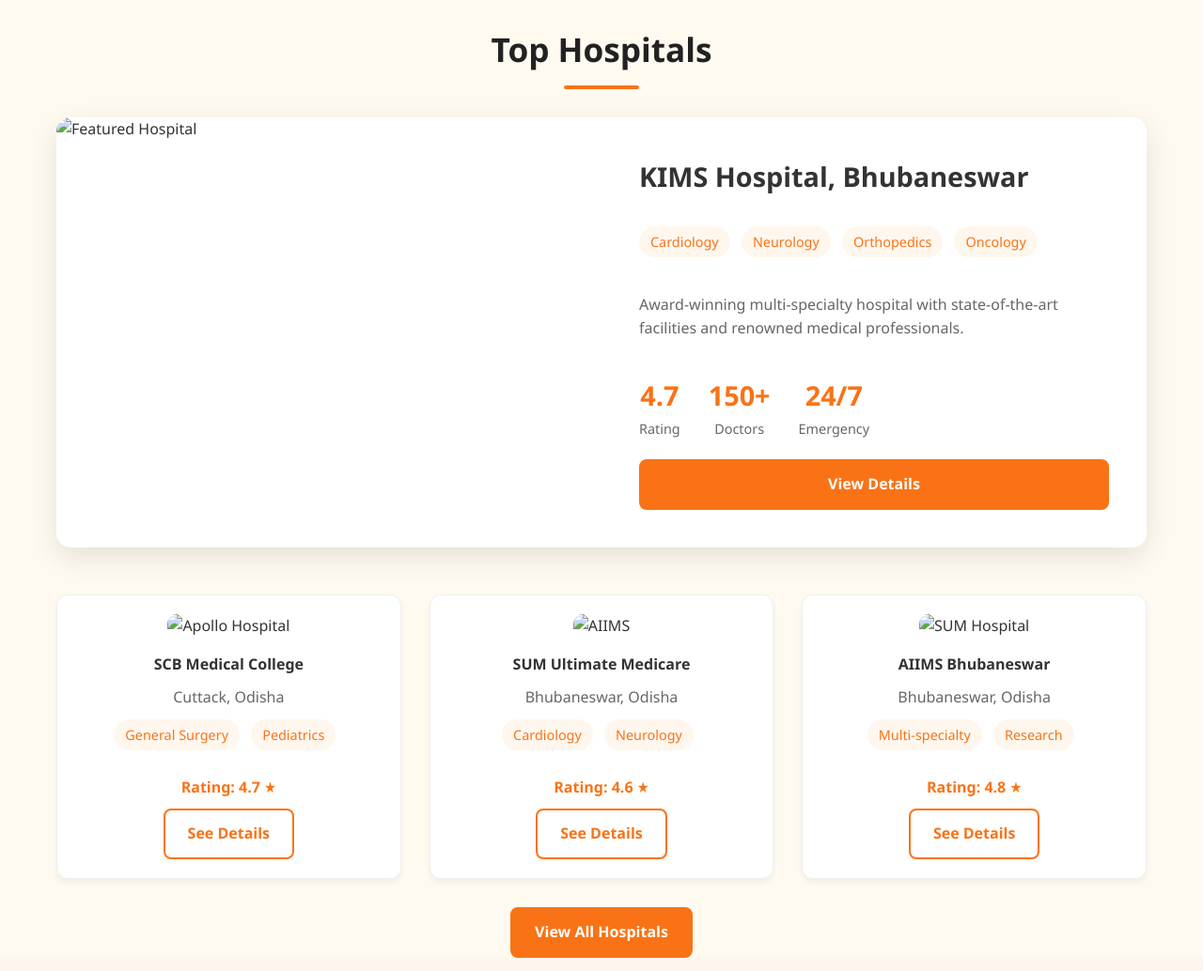
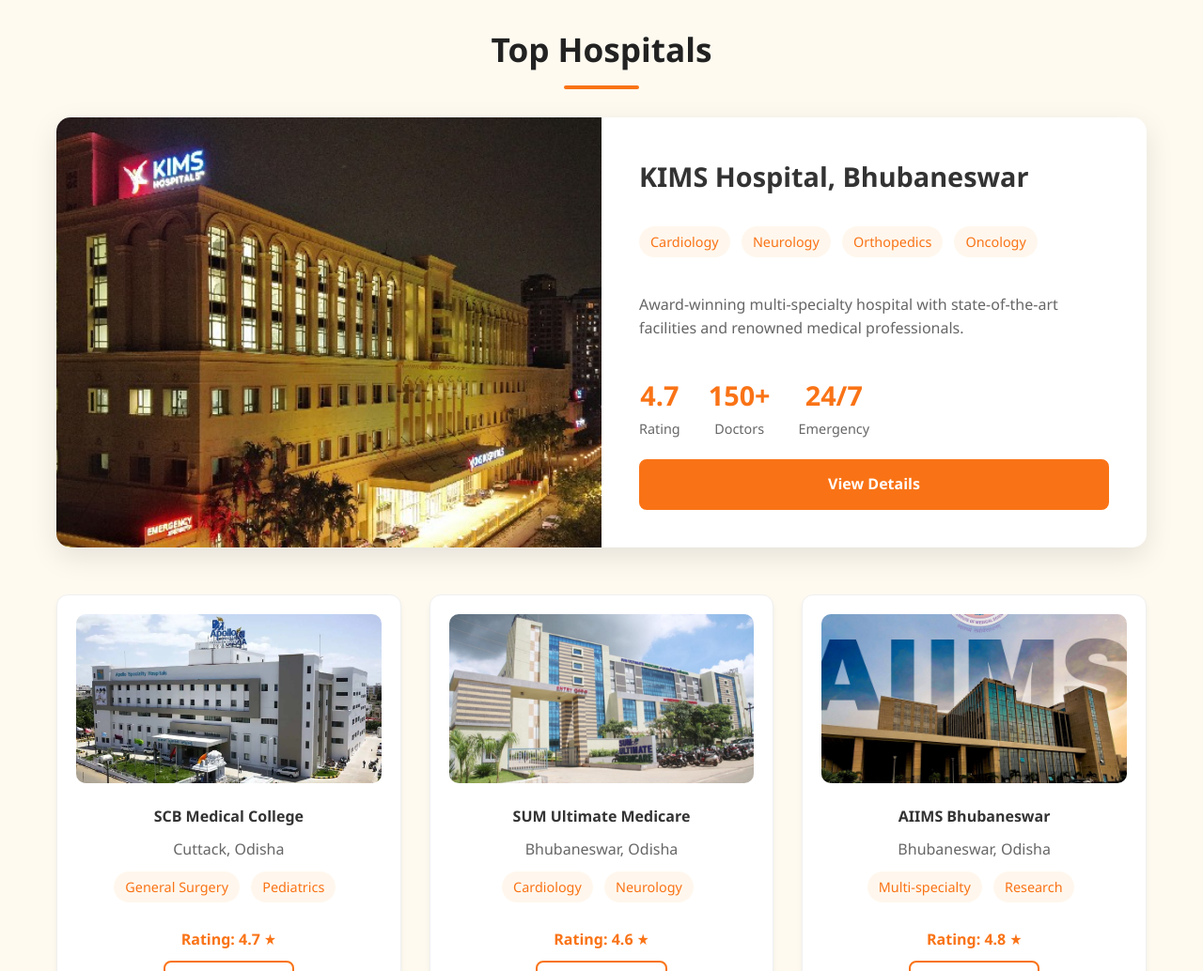
Before and after one commit to Dinesh-Guru-Mahapatra/IBM_Project, a plain HTML site: page index.html in a window 1280 px wide. Shown: the part 2700-3734 px from the top of the page at 94% size. Drawn offline with Linux system fonts and the light colour scheme; the site is published under a folder, as on GitHub Pages, so addresses that start at the root find nothing.

Commit message:
Fix image paths in index.html

```diff
--- a/index.html
+++ b/index.html
@@ -138,7 +138,7 @@
       <div class="featured-hospital">
         <div class="featured-content">
           <div class="featured-image">
-            <img src="/images/kims.jpg" alt="Featured Hospital">
+            <img src="images/kims.jpg" alt="Featured Hospital">
           </div>
           <div class="featured-details">
             <h3>KIMS Hospital, Bhubaneswar</h3>
@@ -170,7 +170,7 @@
 
       <div class="grid">
         <div class="hospital-card">
-          <img src="/images/Apollo-hospital.webp" alt="Apollo Hospital">
+          <img src="images/Apollo-hospital.webp" alt="Apollo Hospital">
           <h4>SCB Medical College</h4>
           <p>Cuttack, Odisha</p>
           <p class="specializations">
@@ -181,7 +181,7 @@
           <a href="hospital-details.html?id=55" class="btn btn-secondary">See Details</a>
         </div>
         <div class="hospital-card">
-          <img src="/images/sum.jpg" alt="AIIMS">
+          <img src="images/sum.jpg" alt="AIIMS">
           <h4>SUM Ultimate Medicare</h4>
           <p>Bhubaneswar, Odisha</p>
           <p class="specializations">
@@ -192,7 +192,7 @@
           <a href="hospital-details.html?id=54" class="btn btn-secondary">See Details</a>
         </div>
         <div class="hospital-card">
-          <img src="/images/aiims.jpg" alt="SUM Hospital">
+          <img src="images/aiims.jpg" alt="SUM Hospital">
           <h4>AIIMS Bhubaneswar</h4>
           <p>Bhubaneswar, Odisha</p>
           <p class="specializations">
```
